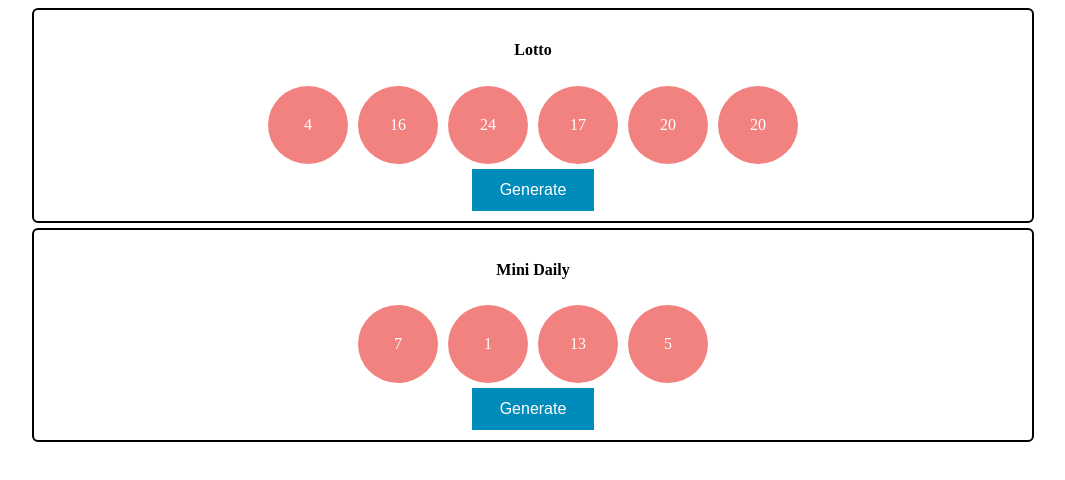
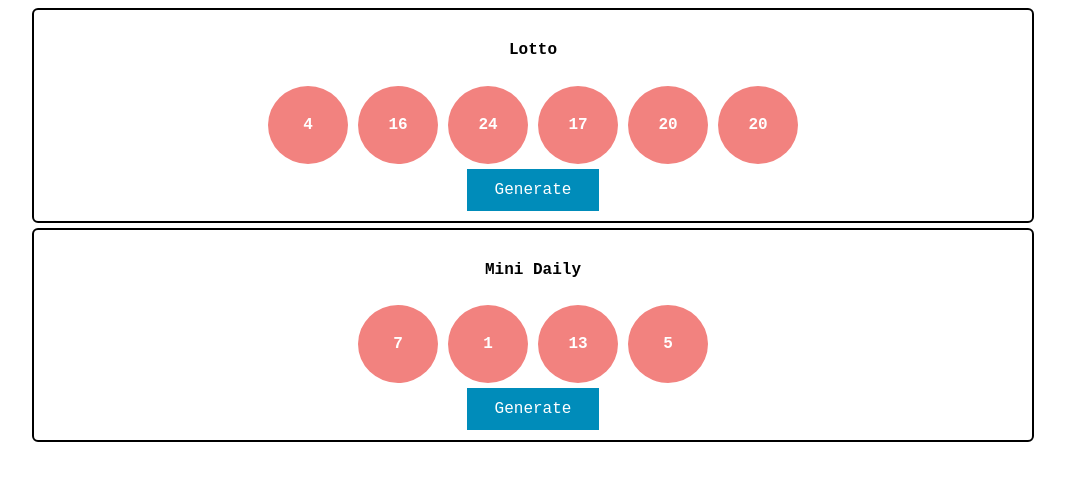
Before and after one commit to andrewsanc/lotto-gens, a React (Create React App) app: page / in a window 1280 px wide. Shown: the top 480 px of the page, without its empty margins (107-1172 px from the left). Built offline with nearby package versions, Linux system fonts and the light colour scheme.

Commit message:
Ball component. extracted css into their respective components

```diff
--- a/src/Components/App.css
+++ b/src/Components/App.css
@@ -0,0 +1,8 @@
+* {
+  font-family: "Courier New", Courier, monospace;
+}
+
+.app {
+  width: 80%;
+  margin: auto;
+}
--- /dev/null
+++ b/src/Components/Ball.css
@@ -0,0 +1,10 @@
+.ball {
+  border-radius: 50%;
+  padding: 30px;
+  margin: 5px;
+  width: 20px;
+  text-align: center;
+  color: #fff;
+  background: #f2827f;
+  font-weight: bold;
+}
--- /dev/null
+++ b/src/Components/Ball.js
@@ -0,0 +1,8 @@
+import React from "react";
+import "./Ball.css";
+
+const Ball = ({ num }) => {
+  return <div className='ball'>{num}</div>;
+};
+
+export default Ball;
--- a/src/Components/Lotto.css
+++ b/src/Components/Lotto.css
@@ -1,8 +1,3 @@
-.app {
-  width: 80%;
-  margin: auto;
-}
-
 .container {
   display: flex;
   flex-direction: column;
@@ -31,13 +26,3 @@
   display: inline-block;
   font-size: 16px;
 }
-
-.ball {
-  border-radius: 50%;
-  padding: 30px;
-  margin: 5px;
-  width: 20px;
-  text-align: center;
-  color: #fff;
-  background: #f2827f;
-}
--- a/src/Components/Lotto.js
+++ b/src/Components/Lotto.js
@@ -1,4 +1,5 @@
 import React, { useState, useEffect } from "react";
+import Ball from "./Ball";
 import "./Lotto.css";
 
 const Lotto = ({ title = "Lotto", numBalls, maxNum }) => {
@@ -17,8 +18,8 @@ const Lotto = ({ title = "Lotto", numBalls, maxNum }) => {
     setLottoBalls(newLottoBalls);
   };
 
-  const renderBalls = lottoBalls.map((ball) => {
-    return <div className='ball'>{ball}</div>;
+  const renderBalls = lottoBalls.map((num) => {
+    return <Ball num={num} />;
   });
 
   return (
```
